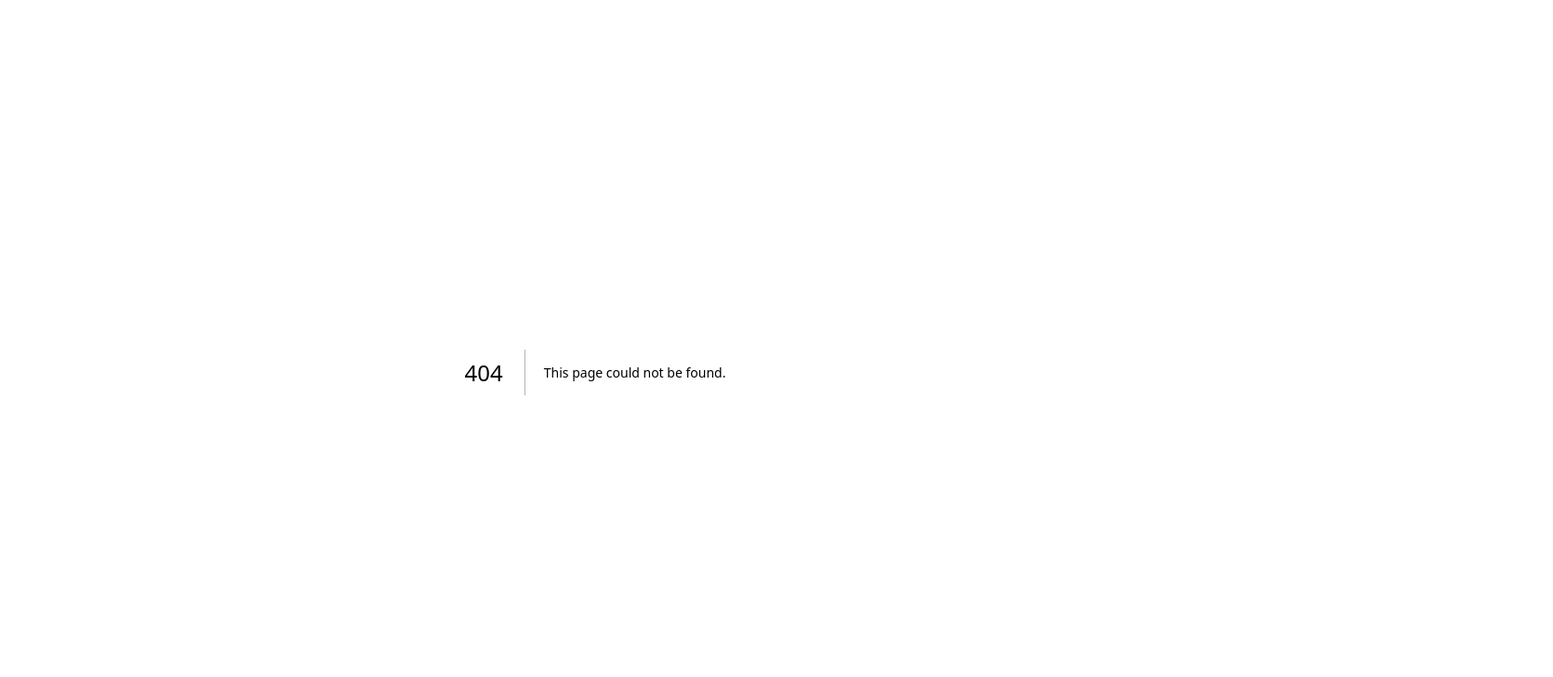
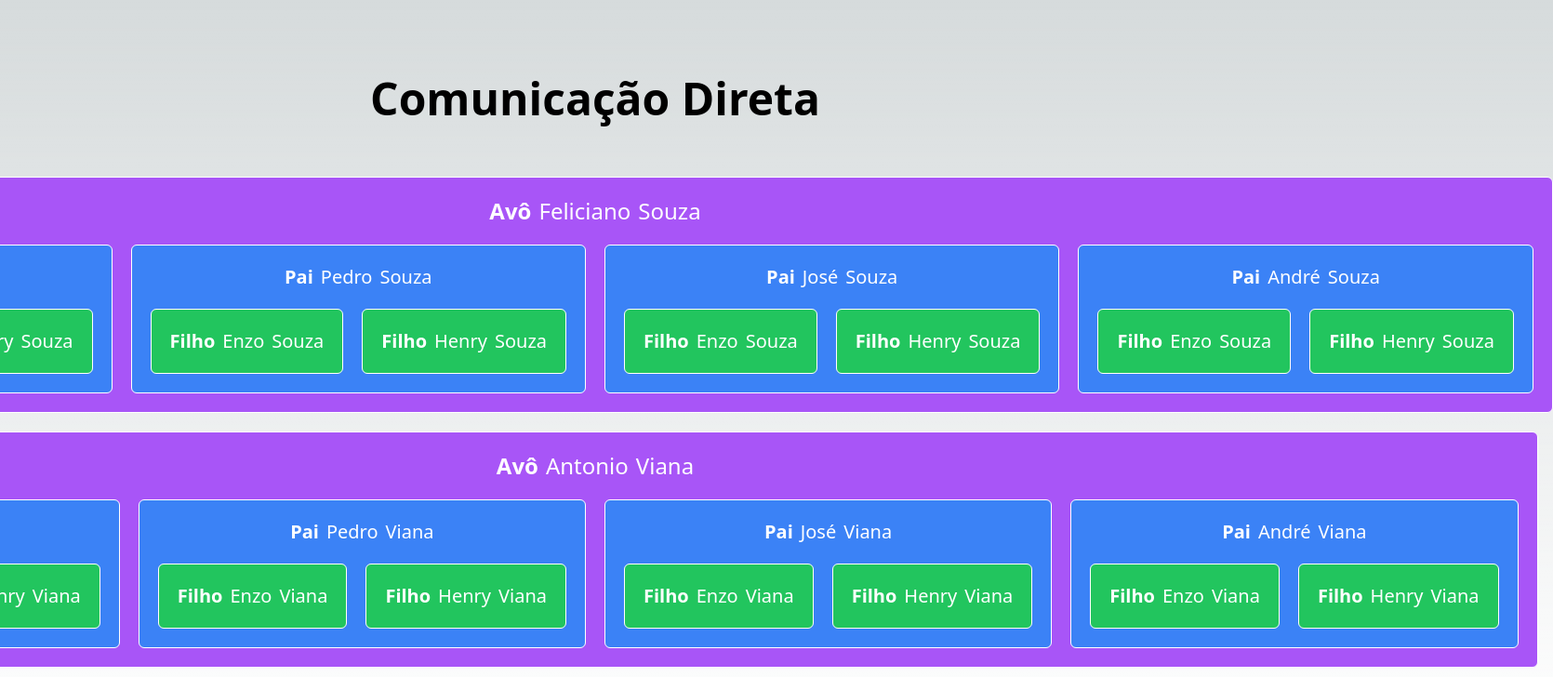
Before and after one commit to Weddly/app-inicial-next-react, a Next.js app: page /comunicacao/direta in a window 1280 px wide. Before the commit this address had no page. Shown: the top 728 px of the page at 93% size, 1670 px wide, since content can reach past the window. Built offline with nearby package versions, Linux system fonts and the light colour scheme.

Commit message:
Aula #2 - Comunicação entre componentes (direta)

```diff
--- /dev/null
+++ b/src/components/comunicacao/direta/Avo.tsx
@@ -0,0 +1,24 @@
+import Pai from "./Pai";
+
+interface AvoProps{
+    nome: string,
+    sobrenome: string
+}
+
+export default function Avo(props: AvoProps) {
+    return (
+        <div className="flex flex-col p-5 gap-5 rounded-md bg-purple-500 text-white border border-white">
+            <div className="flex justify-center gap-2 text-2xl">
+                <span className="font-black">Avô</span>
+                <span>{props.nome}</span>
+                <span>{props.sobrenome}</span>
+            </div>
+            <div className="flex gap-5">
+                <Pai nome="João" sobrenome={props.sobrenome}></Pai>
+                <Pai nome="Pedro" sobrenome={props.sobrenome}></Pai>
+                <Pai nome="José" sobrenome={props.sobrenome}></Pai>
+                <Pai nome="André" sobrenome={props.sobrenome}></Pai>
+            </div>
+        </div>
+    )
+}
--- /dev/null
+++ b/src/components/comunicacao/direta/Filho.tsx
@@ -0,0 +1,19 @@
+interface FilhoProps{
+    nome: string,
+    sobrenome: string
+}
+
+
+export default function Filho (props: FilhoProps) {
+    return (
+        <div className={`
+         flex justify-center items-center
+         bg-green-500 rounded-md p-5 border border-white`}>
+            <div className="flex justify-center gap-2 text-xl">
+                <span className="font-black">Filho</span>
+                <span>{props.nome}</span>
+                <span>{props.sobrenome}</span>
+            </div>
+        </div>
+    )
+}
--- /dev/null
+++ b/src/components/comunicacao/direta/Pai.tsx
@@ -0,0 +1,22 @@
+import Filho from "./Filho";
+
+interface PaiProps{
+    nome: string,
+    sobrenome: string
+}
+
+export default function Pai(props: PaiProps) {
+    return (
+        <div className="flex flex-col gap-5 bg-blue-500 text-white border border-white rounded-md p-5">
+            <div className="flex justify-center gap-2 text-xl">
+                <span className="font-black">Pai</span>
+                <span>{props.nome}</span>
+                <span>{props.sobrenome}</span>
+            </div>
+            <div className="flex gap-5">
+                <Filho nome="Enzo" sobrenome={props.sobrenome}></Filho>
+                <Filho nome="Henry" sobrenome={props.sobrenome}></Filho>
+            </div>
+        </div>
+    )
+}
--- /dev/null
+++ b/src/pages/comunicacao/direta.tsx
@@ -0,0 +1,11 @@
+import Avo from "@/components/comunicacao/direta/Avo";
+
+export default function PaginaDireta() {
+    return (
+        <div className="flex flex-col gap-5 justify-center items-center h-screen">
+            <h1 className="text-5xl mb-10 font-black">Comunicação Direta</h1>
+            <Avo nome="Feliciano" sobrenome="Souza"  />
+            <Avo nome="Antonio" sobrenome="Viana"  />
+        </div>
+    )
+}
```
